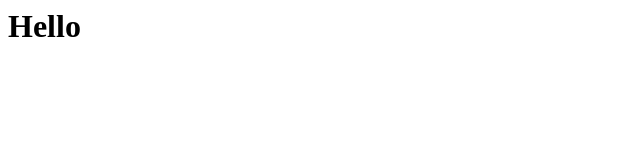
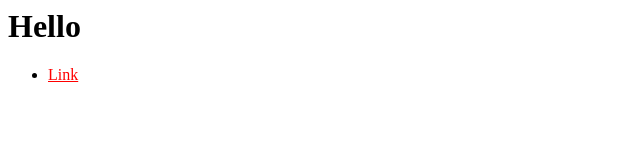
Before and after one commit to SouL-H/Js-Example, a plain HTML site: page DOM/index.html in a window 1280 px wide. Shown: the full height of the page, 0-640 px from the left. Drawn offline with Linux system fonts and the light colour scheme.

Commit message:
querySelector

```diff
--- a/DOM/dom.js
+++ b/DOM/dom.js
@@ -2,3 +2,9 @@
 console.log(document.location)
 console.log(document.location.pathname)
 console.log(document.getElementById("test").innerText)
+
+console.log(document.querySelector("ul#test2>li>a").innerHTML)//ul içindeki li içindeki a
+
+let a = document.querySelector("#dataSelect")
+a.style.color="red"
+console.log(a.text)
--- a/DOM/index.html
+++ b/DOM/index.html
@@ -4,6 +4,11 @@
     </head>
     <body>
         <h1 id="test">Hello</h1>
+        <ul id="test2">
+            <li>
+                <a href="#" id="dataSelect">Link</a>
+            </li>
+        </ul>
         <script src="./dom.js"></script>
     </body>
 </html>
```
